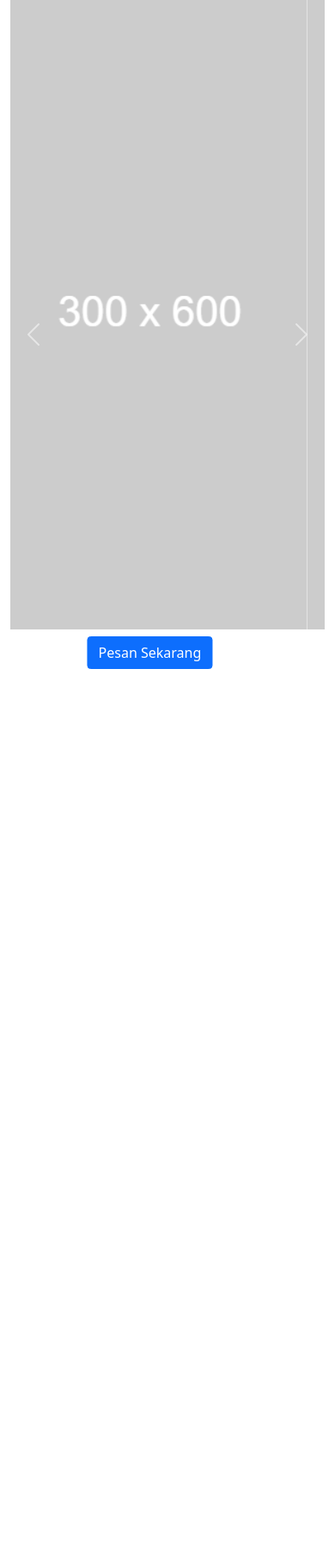
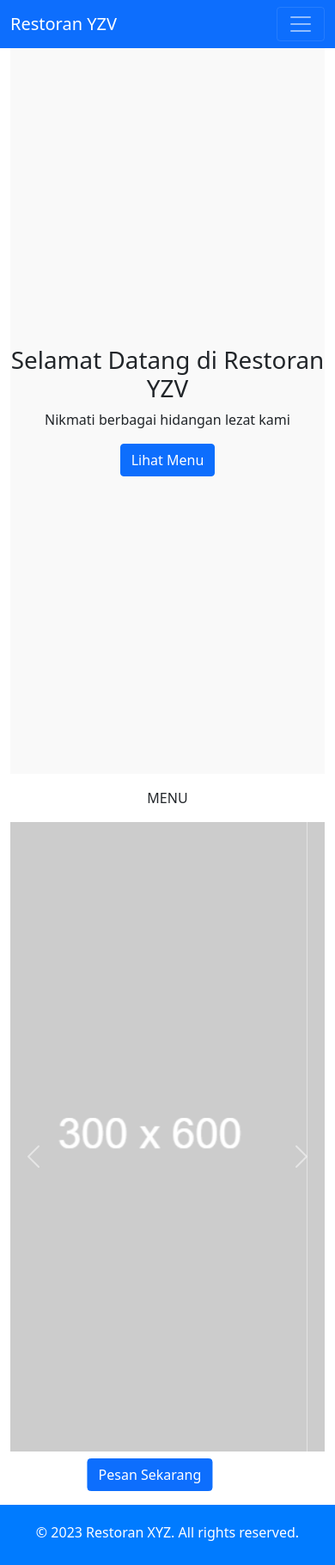
Before and after one commit to xmnnasrul/apasih-yang, a plain HTML site: page index.html in a window 390 px wide. Shown: the whole page at 86% size. Before the commit the page ends 844 px from the top, so only its background shows below. Drawn offline with nearby package versions, Linux system fonts and the light colour scheme.

Commit message:
fix-konsep

```diff
--- a/index.html
+++ b/index.html
@@ -16,6 +16,13 @@
       color: red;
       margin-top: 20px;
     }
+    footer {
+      background-color: #007bff;
+      padding: 20px;
+      text-align: center;
+      color: #fff;
+      padding-bottom: 10px;
+    }
     #orderForm {
       display: flex;
       flex-direction: column;
@@ -29,30 +36,67 @@
       padding: 20px;
       box-shadow: 0 2px 4px rgba(0, 0, 0, 0.2);
     }
+    .landing-page {
+      min-height: 100vh;
+  background-color: #f9f9f9;
+  display: flex;
+  flex-direction: column;
+  justify-content: center;
+  align-items: center;
+  margin: auto;
+  text-align: center;
+    }
   </style>
 </head>
 
 <body>
+  <nav id="nav"class="navbar navbar-expand-lg navbar-dark bg-primary">
+    <div class="container">
+      <a class="navbar-brand" href="#">Restoran YZV</a>
+      <button class="navbar-toggler" type="button" data-bs-toggle="collapse" data-bs-target="#navbarNav" aria-controls="navbarNav" aria-expanded="false" aria-label="Toggle navigation">
+        <span class="navbar-toggler-icon"></span>
+      </button>
+      <div class="collapse navbar-collapse" id="navbarNav">
+        <ul class="navbar-nav">
+          <li class="nav-item">
+            <a class="nav-link" href="#">Beranda</a>
+          </li>
+          <li class="nav-item">
+            <a class="nav-link" href="#">Menu</a>
+          </li>
+          <li class="nav-item">
+            <a class="nav-link" href="#">Kontak</a>
+          </li>
+        </ul>
+      </div>
+    </div>
+  </nav>
   <div class="container">
+    <div class="landing-page" id="landing-page">
+      <h1>Selamat Datang di Restoran YZV</h1>
+      <p>Nikmati berbagai hidangan lezat kami</p>
+      <button class="btn btn-primary" onclick="scrollToMenu()">Lihat Menu</button>
+    </div>
+<section id="menu">
+
+
+<div id="judul" class="text-center m-3">MENU</div>
     <div id="carouselExampleControls" class="carousel slide" data-bs-ride="carousel">
       <div class="carousel-inner">
-         <div class="carousel-item active">
+        <div class="carousel-item active">
           <img src="img/img.png" class="d-block w-100" alt="Gambar 1">
-      <button class="btn btn-primary d-flex mt-2 mx-auto" id="orderButton" onclick="showOrderForm()">Pesan Sekarang</button>
-
-      </div>
+          <button class="btn btn-primary d-flex mt-2 mx-auto" id="orderButton" onclick="showOrderForm()">Pesan Sekarang</button>
+        </div>
 
         <div class="carousel-item">
           <img src="img/img.png" class="d-block w-100" alt="Gambar 2">
           <button class="btn btn-primary d-flex mt-2 mx-auto" id="orderButton" onclick="showOrderForm()">Pesan Sekarang</button>
         </div>
 
-
-         <div class="carousel-item ">
+        <div class="carousel-item">
           <img src="img/img.png" class="d-block w-100" alt="Gambar 3">
           <button class="btn btn-primary d-flex mt-2 mx-auto" id="orderButton" onclick="showOrderForm()">Pesan Sekarang</button>
-    </div>
-
+        </div>
       </div>
       <button class="carousel-control-prev" type="button" data-bs-target="#carouselExampleControls" data-bs-slide="prev">
         <span class="carousel-control-prev-icon" aria-hidden="true"></span>
@@ -63,7 +107,6 @@
         <span class="visually-hidden">Next</span>
       </button>
     </div>
-
     <div id="orderForm" style="display: none;">
       <button type="button" class="btn-close" aria-label="Close" onclick="closeOrderForm()"></button>
       <form>
@@ -78,9 +121,14 @@
         <button type="submit" class="btn btn-primary">Pesan</button>
       </form>
     </div>
+  </div>
+</section>
 
-    <div id="error-message">Mohon maaf, web ini hanya dapat diakses melalui perangkat mobile.</div>
-  </div>
+
+  <div id="error-message">Mohon maaf, web ini hanya dapat diakses melalui perangkat mobile.</div>
+  <footer class="mt-3" id="footer">
+    <p>&copy; 2023 Restoran XYZ. All rights reserved.</p>
+  </footer>
 
   <!-- Bootstrap JS -->
   <script src="https://cdn.jsdelivr.net/npm/bootstrap@5.0.2/dist/js/bootstrap.bundle.min.js" integrity="sha384-MrcW6ZMFYlzcLA8Nl+NtUVF0sA7MsXsP1UyJoMp4YLEuNSfAP+JcXn/tWtIaxVXM" crossorigin="anonymous"></script>
@@ -91,7 +139,10 @@
     function closeOrderForm() {
       document.getElementById("orderForm").style.display = "none";
     }
-
+    function scrollToMenu() {
+      const menuSection = document.getElementById("menu");
+      menuSection.scrollIntoView({ behavior: "smooth" });
+    }
     window.addEventListener("load", function() {
       var screenWidth = window.innerWidth || document.documentElement.clientWidth || document.body.clientWidth;
       if (screenWidth > 768) {
@@ -99,6 +150,13 @@
         document.getElementById("carouselExampleControls").style.display = "none";
         document.getElementById("orderButton").style.display = "none";
         document.getElementById("orderForm").style.display = "none";
+        document.getElementById("menu").style.display = "none";
+        document.getElementById("landing-page").style.display = "none";
+        document.getElementById("footer").style.display = "none";
+        document.getElementById("nav").style.display = "none";
+
+
+
       }
     });
   </script>
```
